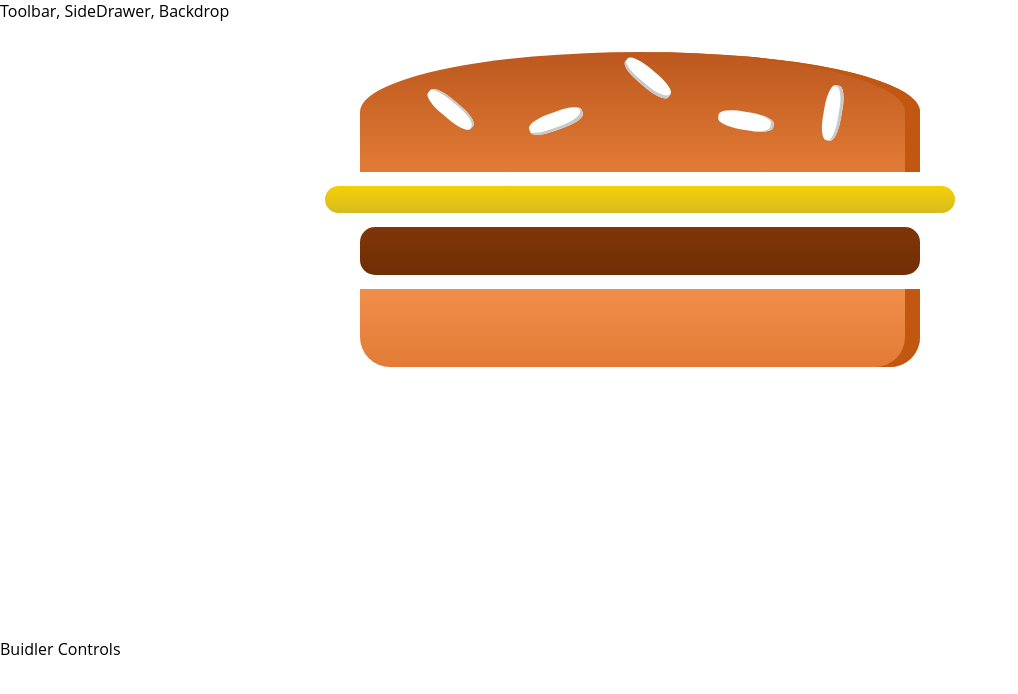
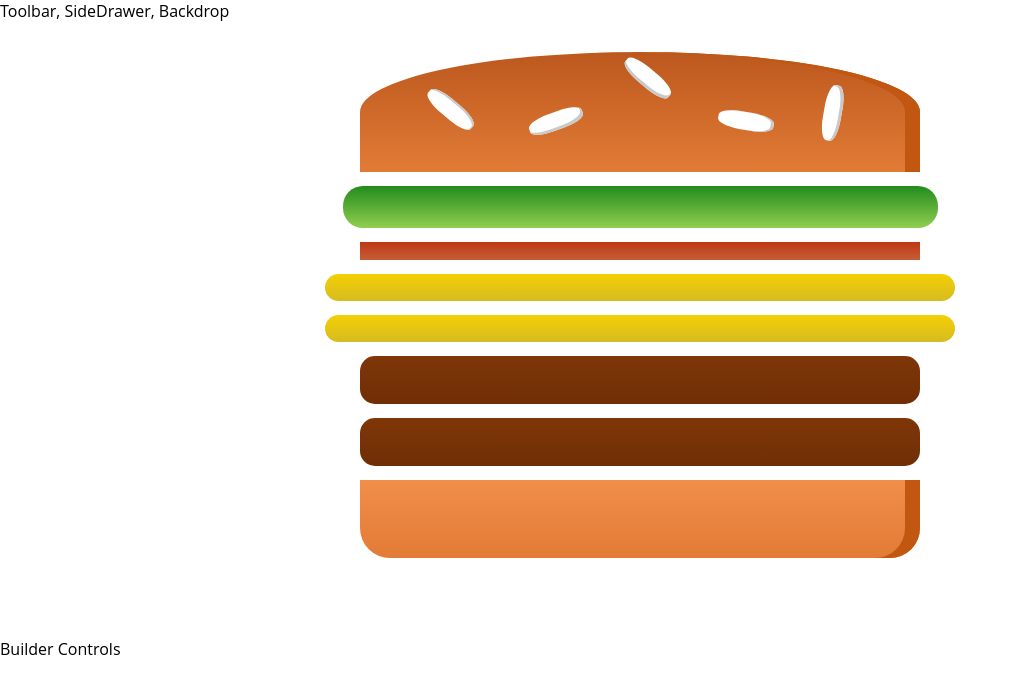
Before and after one commit to susiesko/React-Udemy-Course-Project, a React (Create React App) app: page / in a window 1280 px wide. Shown: the top 694 px of the page, without its empty margins (0-1018 px from the left). Built offline with nearby package versions, Linux system fonts and the light colour scheme.

Commit message:
after lecture 129

```diff
--- a/src/components/Burger/Burger.js
+++ b/src/components/Burger/Burger.js
@@ -6,11 +6,16 @@
 import BurgerIngredient from './BurgerIngredient/BurgerIngredient';
 
 const burger = props => {
+  const transformedIngredients = Object.keys(props.ingredients)
+    .map(igKey => {
+      return [...Array(props.ingredients[igKey])].map((_, i) => <BurgerIngredient key={igKey + i} type={igKey}/>);
+    });
+
+    console.log(transformedIngredients);
   return (
     <div className={classes.Burger}>
       <BurgerIngredient type="bread-top"/>
-      <BurgerIngredient type="cheese"/>
-      <BurgerIngredient type="meat"/>
+      {transformedIngredients}
       <BurgerIngredient type="bread-bottom"/>
     </div>
   );
--- a/src/containers/BurgerBuilder/BurgerBuilder.js
+++ b/src/containers/BurgerBuilder/BurgerBuilder.js
@@ -5,11 +5,20 @@
 import Burger from '../../components/Burger/Burger';
 
 class BurgerBuilder extends Component {
+  state = {
+    ingredients: {
+      salad: 1,
+      bacon: 1,
+      cheese: 2,
+      meat: 2
+    }
+  };
+
   render() {
     return (
       <Aux>
-        <Burger/>
-        <div>Buidler Controls</div>
+        <Burger ingredients={this.state.ingredients}/>
+        <div>Builder Controls</div>
       </Aux>
     );
   }
```
Also changed, not shown: 1 other file (tests, documents, lock files or other folders).
